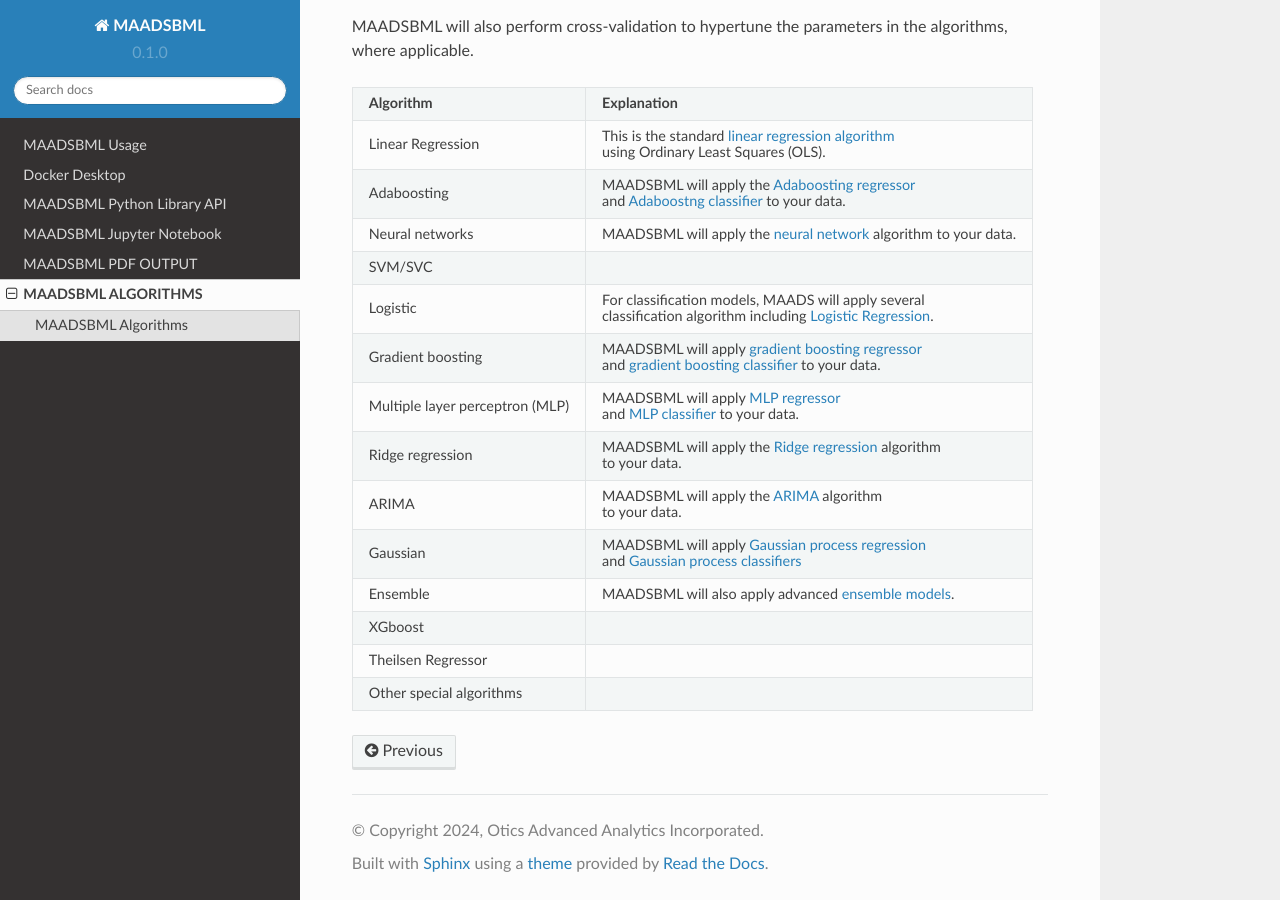
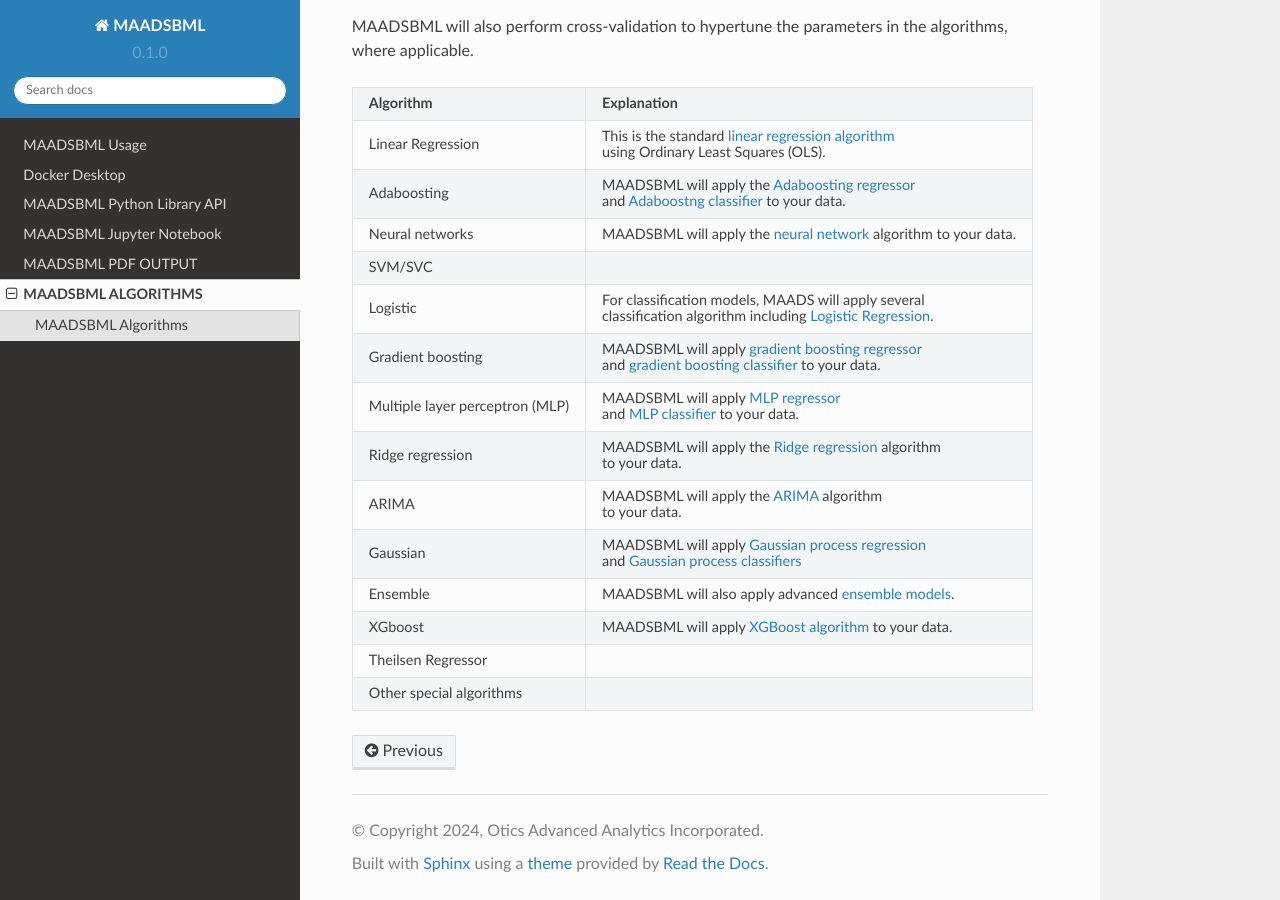
Before and after one commit to smaurice101/maadsbml, a Sphinx documentation site: the page built from docs/source/algos.rst, in a window 1280 px wide and 900 px high, scrolled down 590 px. Built offline with Sphinx 7.4.7 and the Read the Docs theme 2.0.0, drawn with Linux system fonts in a browser that asks for light colours.

Commit message:
Update algos.rst

```diff
--- a/docs/source/algos.rst
+++ b/docs/source/algos.rst
@@ -60,7 +60,7 @@
    * - Ensemble
      - MAADSBML will also apply advanced `ensemble models <https://scikit-learn.org/stable//api/sklearn.ensemble.html>`_.
    * - XGboost
-     -
+     - MAADSBML will apply `XGBoost algorithm <https://xgboost.readthedocs.io/en/stable/index.html>`_ to your data.
    * - Theilsen Regressor
      -
    * - Other special algorithms
```
